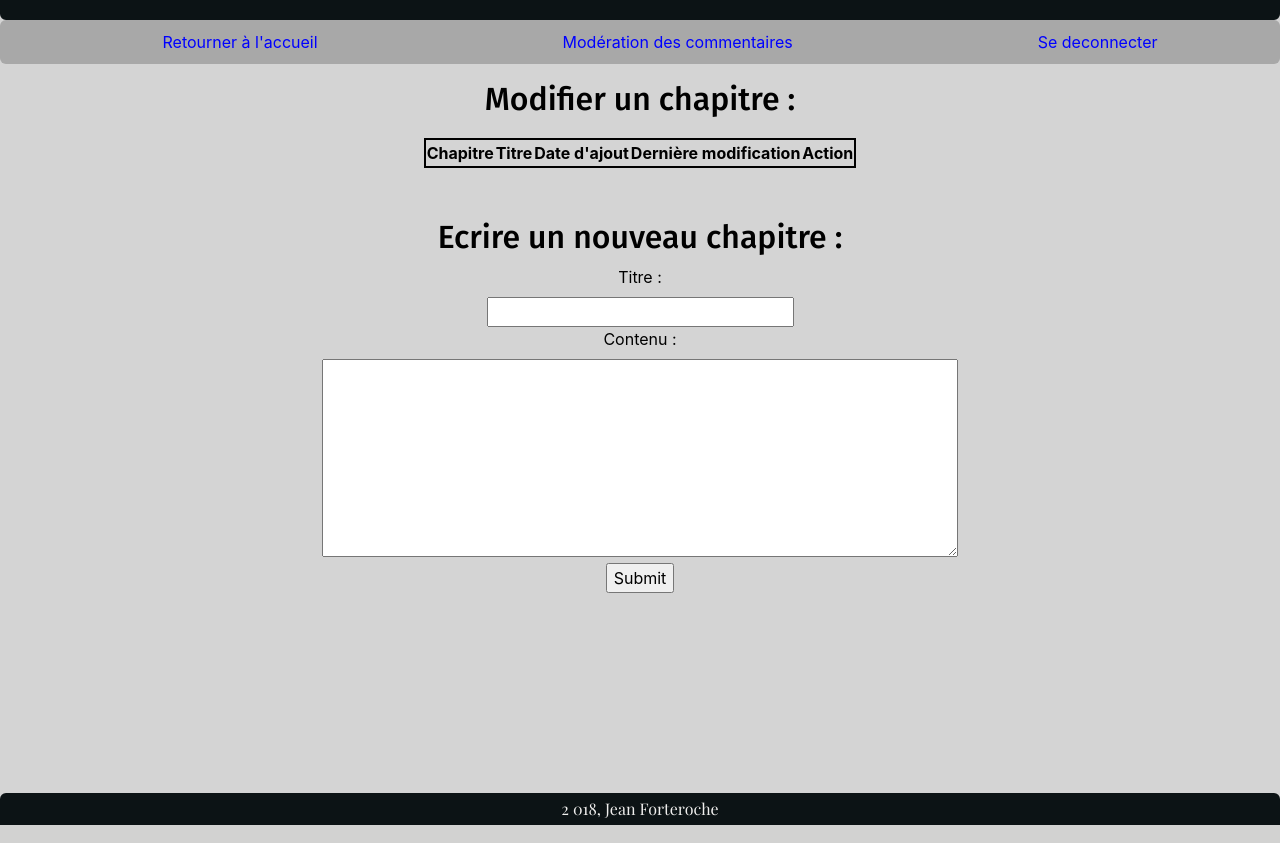
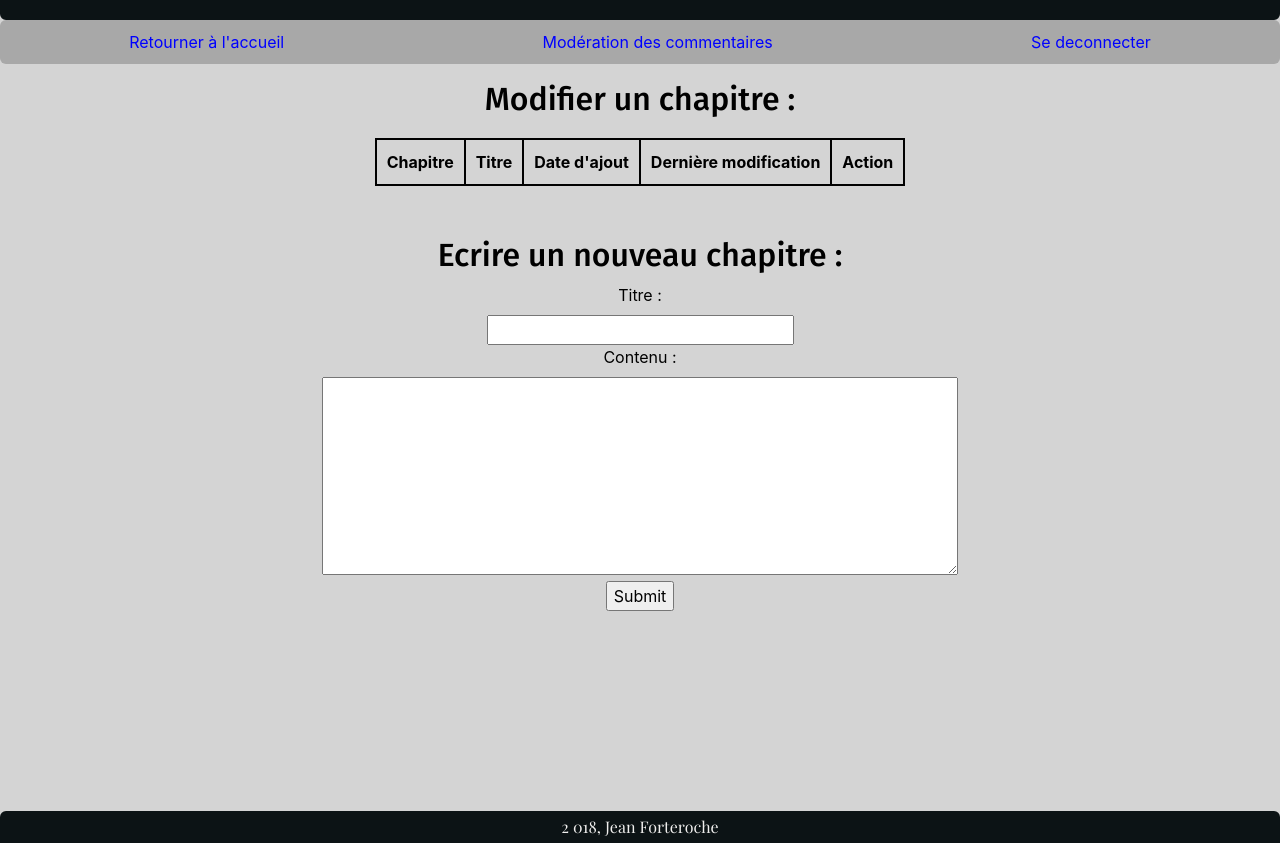
Before and after one commit to TristanLax/Projet-4, a PHP site: template view/admin.php in a window 1280 px wide. Shown: the part 374-1217 px from the top of the page. Run offline with PHP 8.4, Linux system fonts and the light colour scheme; the template is opened without the code that fills it, so the values that code supplies are empty; the visitor is signed in with stand-in values (Sample User, id 1); some libraries are stand-ins or nearby versions.

Commit message:
Avancement sur le refactoring, remise à propre de l'intentation du code

```diff
--- a/controller/AdminController.php
+++ b/controller/AdminController.php
@@ -5,7 +5,6 @@ Autoloader::register();
 
 class AdminController
 {
-
 
     public function adminaccueilAction()
     {
--- a/controller/LoginController.php
+++ b/controller/LoginController.php
@@ -5,11 +5,6 @@ Autoloader::register();
 
 class LoginController
 {
-
-    public function __construct()
-    {
-
-    }
 
     public function LoginaccueilAction()
     {
@@ -46,5 +41,4 @@ class LoginController
         header("location: index.php?controller=admin&action=Adminaccueil");
     }
 
-
 }
--- a/manager/Manager.php
+++ b/manager/Manager.php
@@ -1,9 +1,11 @@
 <?php
 
 
-class Manager {
+class Manager
+{
 
     protected $db;
+
 
     public function __construct()
     {
--- a/manager/UserManager.php
+++ b/manager/UserManager.php
@@ -11,4 +11,5 @@ class UserManager extends Manager
 
         return $user;
     }
+
 }
--- a/model/Chapitre.php
+++ b/model/Chapitre.php
@@ -4,6 +4,7 @@ Autoloader::register();
 
 class Chapitre extends Modele
 {
+
     private $id;
     private $title;
     private $content;
@@ -83,6 +84,4 @@ class Chapitre extends Modele
         return $this->sort;
     }
 
-
-
 }
--- a/model/Comment.php
+++ b/model/Comment.php
@@ -84,5 +84,4 @@ class Comment extends Modele
         return $this->comment_date;
     }
 
-
 }
--- a/view/admin.php
+++ b/view/admin.php
@@ -3,6 +3,7 @@
     header("location: index.php");
 }
 ?>
+
 <?php include("header.php"); ?>
 <?php $title = "Administration"; ?>
 
@@ -29,26 +30,24 @@
                 <tr>
                     <th>Chapitre</th>
                     <th>Titre</th>
-        <th>Date d'ajout</th>
-        <th>Dernière modification</th>
+                    <th class="cacher">Date d'ajout</th>
+                    <th class="cacher">Dernière modification</th>
                     <th>Action</th>
                 </tr>
 
             <?php
-
             foreach ($chapitres as $chapitre)
             {
             ?>
                 <tr>
                     <td> <?= $chapitre->getSort() ?> </td>
                     <td> <?= $chapitre->getTitle() ?> </td>
-        <td> <?= $chapitre->getDate() ?></td>
-        <td><?= ($chapitre->getDate() == $chapitre->getEdit() ? : $chapitre->getEdit()) ?></td>
+                    <td class="cacher"> <?= $chapitre->getDate() ?></td>
+                    <td class="cacher"> <?= $chapitre->getEdit() ?></td>
                     <td> <a class="modifier" href="index.php?controller=admin&action=getchapitre&id=<?= $chapitre->getId() ?>">Modifier</a> |
                          <a class="supprimer" data-toggle="modal" data-target="#deleteChapter" data-chapterid="<?= $chapitre->getId() ?>" data-chaptersort="<?= $chapitre->getSort() ?>" href="#">Supprimer</a>
                     </td>
                 </tr>
-
             <?php
             }
             ?>
@@ -76,7 +75,6 @@ foreach ($chapitres as $chapitre)
 
 
             <div class="col-lg-12">
-
                 <h2 class="mainpage">Ecrire un nouveau chapitre : </h2>
 
                     <form method="post" action="<?php echo 'index.php?controller=admin&action=envoyer' ?>">
@@ -92,10 +90,12 @@ foreach ($chapitres as $chapitre)
                             <input type="submit" name="envoyer" />
                         </div>
                     </form>
+            </div>
+
 
     </div>
 </div>
-</div>
+
 
 <?php include("footer.php"); ?>
 <?php require('template.php'); ?>
--- a/view/adminChapitre.php
+++ b/view/adminChapitre.php
@@ -1,4 +1,3 @@
-
 <?php if (!isset($_SESSION['secured']))
 {
     header("location: index.php");
@@ -18,12 +17,13 @@
     </div>
 </div>
 
+
 <div class="row">
     <div class="col-lg-12">
             <div class="col-lg-12 news mainpage">
                 <div class="newsheader">
                     <h3>
-                        Chapitre <?= $chapitre->getSort() ?> : <?= $chapitre->getTitle()?>, chapitre paru le <?= $chapitre->getDate() ?> et mis à jour pour la dernière fois le <?=($chapitre->getDate() == $chapitre->getEdit() ? : $chapitre->getEdit()) ?>
+                        Chapitre <?= $chapitre->getSort() ?> : <?= $chapitre->getTitle()?>, chapitre paru le <?= $chapitre->getDate() ?> et mis à jour pour la dernière fois le <?=$chapitre->getEdit() ?>
                     </h3>
                 </div>
                 <div class="newstext">
@@ -32,6 +32,7 @@
             </div>
     </div>
 </div>
+
 
 <div class="row">
     <div class="col-lg-12 mainpage">
@@ -57,5 +58,6 @@
     </div>
 </div>
 
+
 <?php include("footer.php"); ?>
 <?php require('template.php'); ?>
--- a/view/chapitre.php
+++ b/view/chapitre.php
@@ -16,7 +16,6 @@ $title = htmlspecialchars($chapitre->getTitle()); ?>
 
 <div class ="row">
     <div class="col-lg-12">
-
         <div class="col-lg-12 news">
             <div class="newsheader">
                 <h3>
@@ -49,6 +48,7 @@ $title = htmlspecialchars($chapitre->getTitle()); ?>
                 <input type="submit" />
             </div>
         </form>
+
         <div class ="row">
         <?php
         foreach ($comments as $comment)
@@ -63,7 +63,6 @@ $title = htmlspecialchars($chapitre->getTitle()); ?>
 
                 </div>
             </div>
-
         <?php
         }
         ?>
@@ -71,5 +70,6 @@ $title = htmlspecialchars($chapitre->getTitle()); ?>
     </div>
 </div>
 
+
 <?php include("footer.php"); ?>
 <?php require('template.php'); ?>
--- a/view/footer.php
+++ b/view/footer.php
@@ -1,11 +1,12 @@
 <footer>
 
     <div class="row footer">
-        <div class="col-lg-12"> <p class="footer-text">2 018, Jean Forteroche </p>
+        <div class="col-lg-12">
+            <p class="footer-text">2 018, Jean Forteroche </p>
         </div>
     </div>
 
-
 </footer>
 
+
 <?php $content = ob_get_clean(); ?>
--- a/view/header.php
+++ b/view/header.php
@@ -2,6 +2,7 @@
 ob_start(); ?>
 
 <header>
+
     <div class="row">
         <div class="col-lg-12">
             <div class="row header">
@@ -14,7 +15,6 @@ ob_start(); ?>
         </div>
     </div>
 
-
 </header>
 
 
--- a/view/login.php
+++ b/view/login.php
@@ -1,6 +1,5 @@
 <?php include("header.php");
 $title = "Connexion"; ?>
-
 
 
 <div class ="row">
@@ -13,13 +12,13 @@ $title = "Connexion"; ?>
     </div>
 </div>
 
+
 <div class="row">
     <div class="col-lg-12">
 
         <h2 class="mainpage">Se connecter :</h2>
 
         <form class="login" action="<?php echo 'index.php?controller=login&action=login' ?>" method="post">
-
             <div>
                 <label for="email">Email</label><br />
                 <input type="text" id="email" name="email" size="25" />
@@ -32,10 +31,11 @@ $title = "Connexion"; ?>
                 <p><?= $error ?></p>
                 <br /><input type="submit" name="connexion" value="Connexion" />
             </div>
+        </form>
 
-        </form>
     </div>
 </div>
 
+
 <?php include("footer.php"); ?>
 <?php require('template.php'); ?>
--- a/view/moderation.php
+++ b/view/moderation.php
@@ -26,7 +26,6 @@ $title = "Moderation"; ?>
         <p class="supporttitle">Liste des commentaires signalés :</p>
 
             <table>
-
                 <tr>
                     <th>Auteur</th>
                     <th>Commentaire</th>
@@ -46,7 +45,6 @@ foreach ($reportedComments as $comment)
                          <a href="index.php?controller=admin&action=moderer&id=<?= $comment->getId() ?>">Moderer</a>
                     </td>
                 </tr>
-
             <?php
             }
             ?>
@@ -55,5 +53,6 @@ foreach ($reportedComments as $comment)
    </div>
 </div>
 
+
 <?php include("footer.php"); ?>
 <?php require('template.php'); ?>
--- a/view/template.php
+++ b/view/template.php
@@ -26,9 +26,6 @@
 
     <body>
 
-
-
-
         <div class="container-fluid">
         <?= $content ?>
         </div>
--- a/web/css/style.css
+++ b/web/css/style.css
@@ -4,81 +4,9 @@ body
     color: black;
 }
 
-h1,
-h2,
-h3
-{
-    text-align: center;
-    font-family: 'Fira Sans', sans-serif;
-}
 
-h3
-{
-    font-size: 1em;
-}
+/* Header */
 
-p
-{
-    font-family: 'Playfair Display', serif;
-}
-
-.news
-{
-    background-color: #f0efee;
-    margin-top: 20px;
-    margin-bottom: 20px;
-    color: black;
-    border: 2px solid black;
-    border-radius: 6px;
-    padding: 0px;
-}
-
-.newsheader
-{
-    background-color: #0c1315;
-    color: #f0efee;
-    border: 2px solid #0c1315;
-    border-radius: 0px 0px 6px 6px;
-}
-
-.newstext
-{
-    padding-right: 15px;
-    padding-left: 15px;
-    text-align: center;
-}
-
-.lien
-{
-    text-align: center;
-}
-
-a
-{
-    text-decoration: none;
-    color: #0000ff;
-}
-
-
-td
-{
-    border: 2px solid black;
-    padding: 5px;
-}
-
-table
-{
-    border: 2px solid black;
-    margin: auto;
-    margin-top: 20px;
-    text-align: center;
-    border-collapse: collapse;
-}
-
-form
-{
-    text-align: center;
-}
 
 .header-image
 {
@@ -94,15 +22,6 @@ form
     color: black;
     border: 2px solid #0c1315;
     border-radius: 0px 0px 6px 6px;
-}
-
-.footer
-{
-    margin-top: 200px;
-    background-color: #0c1315;
-    color: black;
-    border: 2px solid #0c1315;
-    border-radius: 6px 6px 0px 0px;
 }
 
 .header-text
@@ -123,15 +42,134 @@ form
     width: 30%;
     background-color: rgba(0,0,0,0.4);
     border-radius: 6px;
-
 }
 
-.footer-text
+
+/* Menu */
+
+
+.menu
 {
-    padding: 2px;
+    display: flex;
+    justify-content: space-around;
+    padding-top: 10px;
+    padding-bottom: 10px;
+    background-color: #a8a8a8;
+    border-radius: 6px;
+    list-style-type: none;
+    margin-left: 0px;
+    padding-left: 0px;
+}
+
+#menu
+{
+    padding: 0px;
+}
+
+
+/* Body */
+
+
+h1,
+h2,
+h3
+{
+    text-align: center;
+    font-family: 'Fira Sans', sans-serif;
+}
+
+h3
+{
+    font-size: 1em;
+}
+
+.mainpage
+{
+    margin-top: 50px;
+}
+
+.supporttitle
+{
+    margin-top: 50px;
+    margin-bottom: 20px;
+    text-align: center;
+    font-weight: bold;
+}
+
+p
+{
+    font-family: 'Playfair Display', serif;
+}
+
+.lien
+{
+    text-align: center;
+}
+
+a
+{
+    text-decoration: none;
+    color: #0000ff;
+}
+
+th
+{
+    border: 2px solid black;
+    padding: 10px;
+}
+
+td
+{
+    border: 2px solid black;
+    padding: 5px;
+}
+
+table
+{
+    margin: auto;
+    margin-top: 20px;
+    text-align: center;
+    border-collapse: collapse;
+}
+
+form
+{
+    text-align: center;
+}
+
+.comform
+{
+    margin-bottom: 50px;
+}
+
+
+/* Chapitres */
+
+
+.newsheader
+{
+    background-color: #0c1315;
     color: #f0efee;
+    border: 2px solid #0c1315;
+    border-radius: 0px 0px 6px 6px;
+}
+
+.news
+{
+    background-color: #f0efee;
+    margin-top: 20px;
+    margin-bottom: 20px;
+    color: black;
+    border: 2px solid black;
+    border-radius: 6px;
+    padding: 0px;
+}
+
+.newstext
+{
+    padding-right: 15px;
+    padding-left: 15px;
     text-align: center;
-    margin-bottom: 0px;
 }
 
 .commentaires
@@ -149,46 +187,27 @@ form
     border-radius: 6px;
 }
 
-.comform
+
+/* Footer */
+
+
+.footer
 {
-    margin-bottom: 50px;
+    margin-top: 200px;
+    background-color: #0c1315;
+    color: black;
+    border: 2px solid #0c1315;
+    border-radius: 6px 6px 0px 0px;
 }
 
-.mainpage
+.footer-text
 {
-    margin-top: 50px;
+    padding: 2px;
+    color: #f0efee;
+    text-align: center;
+    margin-bottom: 0px;
 }
 
-.supporttitle
-{
-    margin-top: 50px;
-    margin-bottom: 20px;
-    text-align: center;
-    font-weight: bold;
-}
-
-.menu
-{
-    display: flex;
-    justify-content: space-around;
-    padding-top: 10px;
-    padding-bottom: 10px;
-    background-color: #a8a8a8;
-    border-radius: 6px;
-    list-style-type: none;
-}
-
-
-li
-{
-    display: inline;
-}
-
-
-#menu
-{
-    padding: 0px;
-}
 
 
 
@@ -216,6 +235,7 @@ li
 
 }
 
+
 /* Tablettes */
 
 @media all and (min-width: 768px) and (max-width: 992px)
@@ -240,8 +260,13 @@ li
         font-size: 1.6em;
     }
 
+    th
+    {
+        padding: 5px;
+    }
 
 }
+
 
 /* Smartphones */
 
@@ -261,11 +286,6 @@ all and (max-device-width: 480px)
         padding: 2px;
     }
 
-    #menu
-    {
-
-    }
-
     .header-text
     {
         font-size: 1.4em;
@@ -280,5 +300,18 @@ all and (max-device-width: 480px)
     li
     {
         padding: 10px;
+        margin-left: 20px;
     }
+
+    .cacher
+    {
+        display: none;
+    }
+
+    th
+    {
+        padding: 2px;
+    }
+
+
 }
```
Also changed, not shown: manager/DB.php (+4 -3 lines), view/listeChapitres.php (+10 -2 lines), web/js/projet.js (+5 -3 lines), manager/commentManager.php (line endings or trailing spaces). Lines whose indentation alone changed are shown as unchanged.
